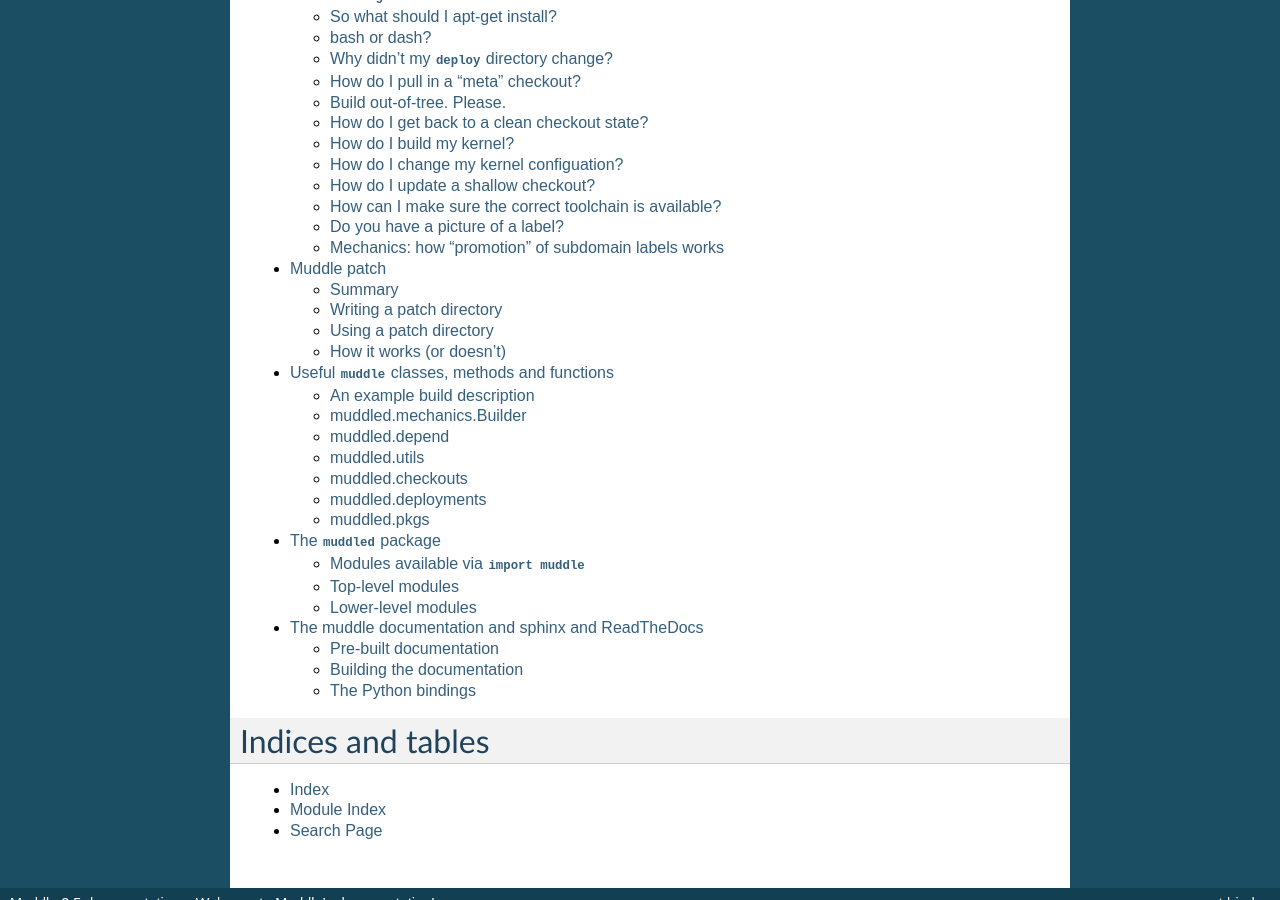
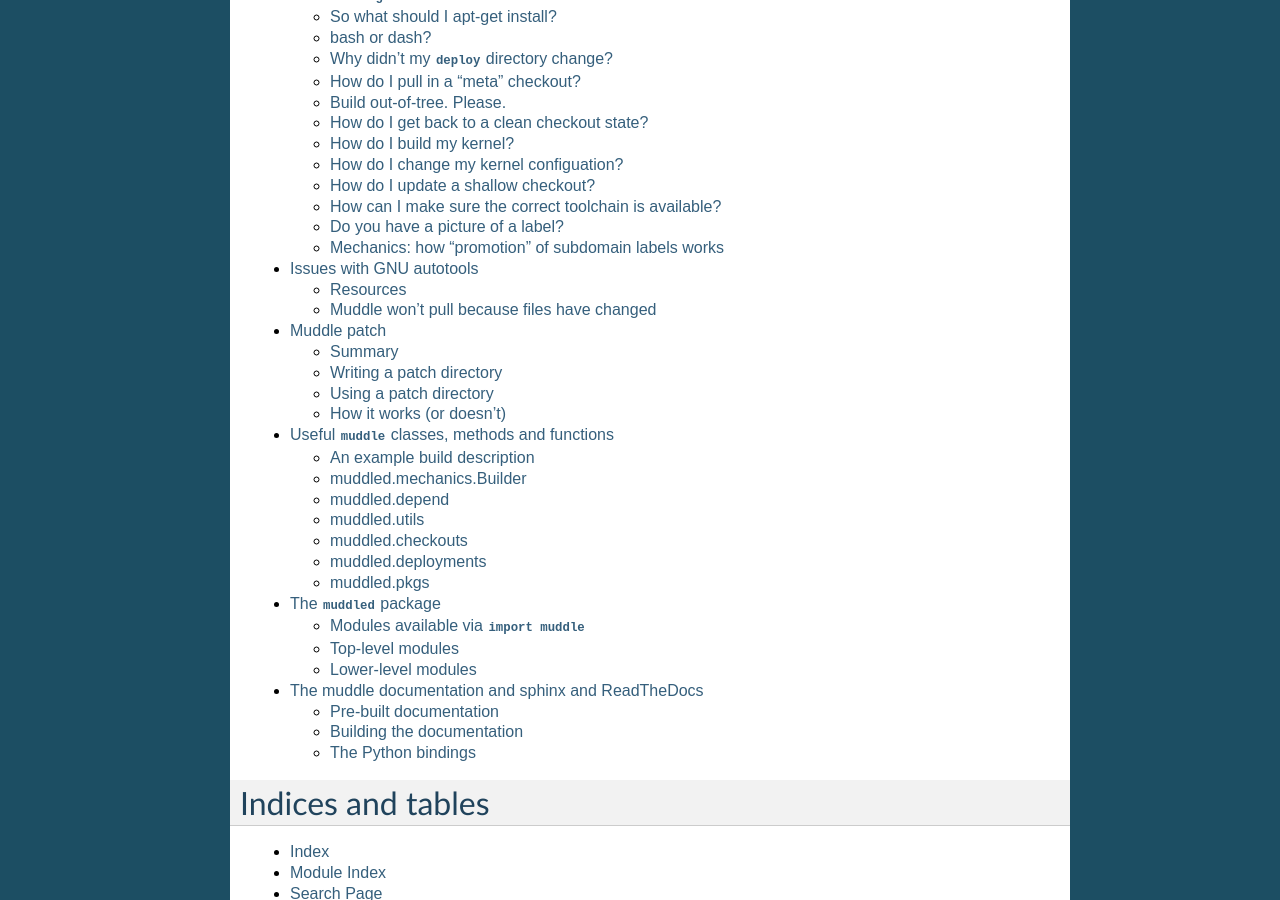
Before and after one commit to kynesim/muddle, a Sphinx documentation site: the page built from docs/index.txt, in a window 1280 px wide and 900 px high, scrolled down 1928 px. Built offline with Sphinx 7.4.7, drawn with Linux system fonts in a browser that asks for light colours; some of the changed lines change nothing that is shown.

Commit message:
Add a chapter on autotools problems

```diff
--- /dev/null
+++ b/docs/autotools.txt
@@ -0,0 +1,189 @@
+=========================
+Issues with GNU autotools
+=========================
+
+Many source packages use GNU autotools to manage their building. You can
+typically recognise this because their build instructions tell you to::
+
+  ./configure; make; make install
+
+and you will typically see files called ``configure.ac`` and ``Makefile.in``
+in the source tree.
+
+The GNU autotools derive from a time when writing portable C code was quite
+difficult, and typically required hand-editing a Makefile (often derived from
+the X11 build system) in arcane ways. They have, in many ways, been a great
+success, and for most people, most of the time, are a good thing.
+
+However, their decision to rely only on ``bash``, ``m4`` and GNU ``make``
+renders the system somewhat cumbersome (the original designers did not want to
+add yet another tool which would need to be built and/or distributed - in
+retrospect a mistake). The lack of adequate documentation, the tendency of
+packages to "copy" mostly working autotools setups from other packages, and
+the way that changes to autotools propagate do not help (there's a rant there,
+which I shall try to avoid - it's very boring).
+
+Regardless, when one is assembling a muddle build system, various common
+problems keep reappearing, and this chapter of the documentation is meant to
+be a place where we can keep a note of such problems, and their solutions.
+
+Resources
+=========
+There are, at time of writing, two invaluable resources for learning about
+autotools.
+
+The first is:
+
+  | **Autotools: A practitioner's guide to GNU AUTOCONF, AUTOMAKE and LIBTOOL**
+  | John Calcote
+  | No Starch Press, 2010
+  | ISBN 1-59327-206-5
+
+This is an introduction to the toolset, with a worked explanation on how to
+setup a new project (or convert an existing one) to use autotools, written by
+someone who believes strongly in the system. If you need to use autotools it
+is worth finding a copy.
+
+The second is online:
+
+  | Autotools Mythbuster
+  | http://www.flameeyes.eu/autotools-mythbuster/
+  | Diego Elio “Flameeyes” Pettenò
+
+His blog, at http://blog.flameeyes.eu/, can also be fairly instructive.
+
+.. _`How to fix autotools failures`: http://www.gentoo.org/proj/en/qa/autofailure.xml
+
+Muddle won't pull because files have changed
+============================================
+Typically, muddle will grumble that::
+
+  Failure pulling checkout:SOMENAME/pulled[T] in src/libs/SOMENAME:
+  There are uncommitted changes/untracked files
+       M Makefile.in
+       M aclocal.m4
+       M configure
+       M include/Makefile.in
+
+Useful resources for an explanation include:
+
+* http://blog.flameeyes.eu/2008/06/maintaner-mode
+* http://www.flameeyes.eu/autotools-mythbuster/automake/maintainer.html
+* http://stackoverflow.com/questions/5731023/autotools-force-make-not-to-rebuild-configure-makefile
+
+There are several things going on that cause the problem:
+
+* Various revision control systems (the stackoverflow thread talks about CVS,
+  but this is true of git as well) do not preserve timestamps when creating
+  working files. This means that the relative timestamps of files in a newly
+  clone git directory are not necessarily predictable, and are certainly not
+  guaranteed to be related to the timestamps in the original checkin.
+
+* The main operating system may have a different version of autotools
+  installed (or its constituent packages) than are present/referenced in the
+  checkout SOMENAME.
+
+* There is a thing called "maintainer mode" in the autotools world. This can
+  cause various source files to be regenerated if the autotools system
+  believes this to be necessary. How it works has changed over time, as is
+  often the case with autotools.
+
+* The ``configure`` script is generated from ``configure.ac`` (which is much
+  more readable!), and the ``Makefile.in`` files are generated from
+  ``Makefile.am`` templates.
+
+So, it is probable that this source checkout SOMENAME has a ``configure.ac``
+which either does not contain the ``AM_MAINTAINER_MODE`` macro (causing it to
+default to enabled), or else does contain it but explicitly enables maintainer
+mode.
+
+Since maintainer mode is enabled, running ``./configure`` can trigger a check
+to see whether the ``configure`` script is "more recent" than its
+``configure.ac``, and similarly for other derived files. A check may also be
+made against the system autools setup. If the check makes it look as if
+something is out of date, then the autotools system can decide to regenerate
+files *in the source directory*, leading to our problem.
+
+There are three possible solutions, of varying complexity.
+
+1. The Makefile.muddle is building with reference to the source directory -
+   for instance::
+
+        config:
+                -mkdir -p $(MUDDLE_OBJ_OBJ)
+                (cd $(MUDDLE_OBJ_OBJ); \
+                    $(MUDDLE_SRC)/configure  --host=armv7-none-linux-gnueabi \
+                    --prefix=/  )
+
+   and thus the autotools system can overwrite files in that source directory.
+   So a simple, if blunt, solution is to copy the source tree first, and any
+   amendments will then be made in that copy::
+
+        config:
+                -mkdir -p $(MUDDLE_OBJ_OBJ)
+                $(MUDDLE) copywithout $(MUDDLE_SRC) $(MUDDLE_OBJ_OBJ) .git
+                (cd $(MUDDLE_OBJ_OBJ); \
+                    ./configure  --host=armv7-none-linux-gnueabi \
+                    --prefix=/  )
+
+   The snag with this approach is that if a file in the source directory is
+   edited, ``muddle reconfigure`` is needed to copy the entire source tree
+   over again.
+
+   However, this is undoubtedly the simplest and quickest solution.
+
+   .. note:: This is a traditional approach, which is known to work, although
+      with the disadvantages mentioned.
+
+2. If the ``configure.ac`` file *does* include the ``AM_MAINTAINER_MODE``
+   macro, then it *should* be possible to specify
+   ``--disable-maintainer-mode`` to the ``configure`` step::
+
+        config:
+                -mkdir -p $(MUDDLE_OBJ_OBJ)
+                (cd $(MUDDLE_OBJ_OBJ); \
+                    $(MUDDLE_SRC)/configure  --host=armv7-none-linux-gnueabi \
+                    --disable-maintainer-mode \
+                    --prefix=/  )
+
+   (Note that the GNU autotools documentation does not mention the limitation
+   that the ``AM_MAINTAINER_MODE`` macro needs to be present for this to
+   work).
+
+   Unfortunately, many packages do not include that macro in their
+   ``configure.ac``, and there is some debate in the community as to whether
+   it *should* be there or not (for instance, see
+   http://old.nabble.com/-PATCH-libwacom--Drop-AM_MAINTAINER_MODE-td34561358.html).
+
+   .. warning:: This approach should work, but I have not personally had
+      the opportunity to try it, as most of the packages I've had to fix
+      were either before I discovered this solution, or have not had
+      ``AM_MAINTAINER_MODE`` defined.
+
+3. If the ``configure.ac`` does *not* contain the ``AM_MAINTAINER_MODE``
+   macro, it is possible to add it, regenerate the autotools setup for the
+   package, and then commit the lot. The ``AM_MAINTAINER_MODE`` macro
+   can then either explicitly disable maintainer mode, or enable it and the
+   ``configure`` usage can disable it with the ``--disable-maintainer-mode``
+   switch.
+
+   As an example of someone external doing this sort of thing, see this pull
+   request on github: https://github.com/craftIk/craftIk/pull/12
+
+   To regenerate the ``configure`` and other files, use ``autoreconf`` - this
+   is silent without ``-v`` switch::
+
+     cd SOMENAME
+     autoreconf -v
+
+   Note that this will typically generate a diretory called
+   ``autom4te.cache``, which you should add to your ``.gitignore`` (and
+   perhaps also delete after use).
+
+   .. warning:: This is an inadequate summary of what to do, and may be
+      misleading. I hope to improve it in a later version of this document...
+
+
+
+
+.. vim: set filetype=rst tabstop=8 softtabstop=2 shiftwidth=2 expandtab:
--- a/docs/index.txt
+++ b/docs/index.txt
@@ -22,6 +22,7 @@
    distribute
    release
    jottings
+   autotools
    muddle_patch.README
    muddle-useful
    muddle-package
```
